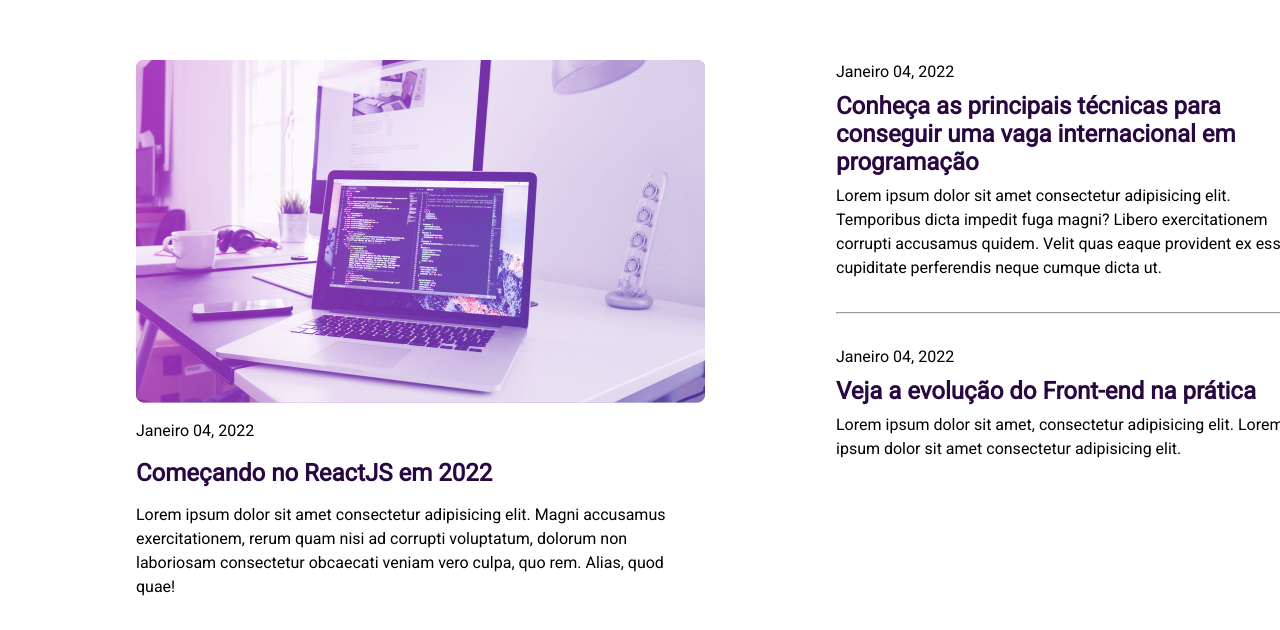
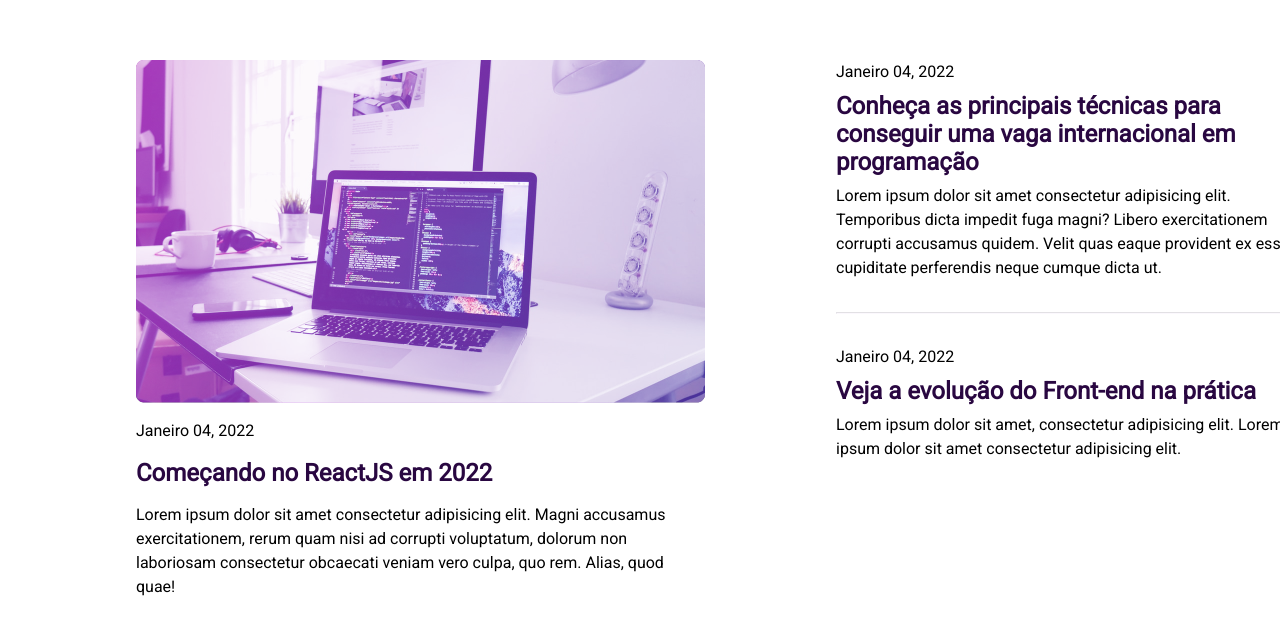
Before and after one commit to jeffbcampos/Rocket_Blog, a plain HTML site: page news/news.html in a window 1280 px wide. Shown: the top 630 px of the page. Drawn offline with Linux system fonts and the light colour scheme.

Commit message:
alteração no hr

```diff
--- a/news/news.css
+++ b/news/news.css
@@ -58,8 +58,9 @@ h3 {
 
 hr {
     margin-top: 2.35rem;
-    border-color: #F2E7FA;
+    border-color: hsla(275, 64%, 94%, 1);
     height: .1rem;
+    opacity: 30%;
 
 }
 
```
